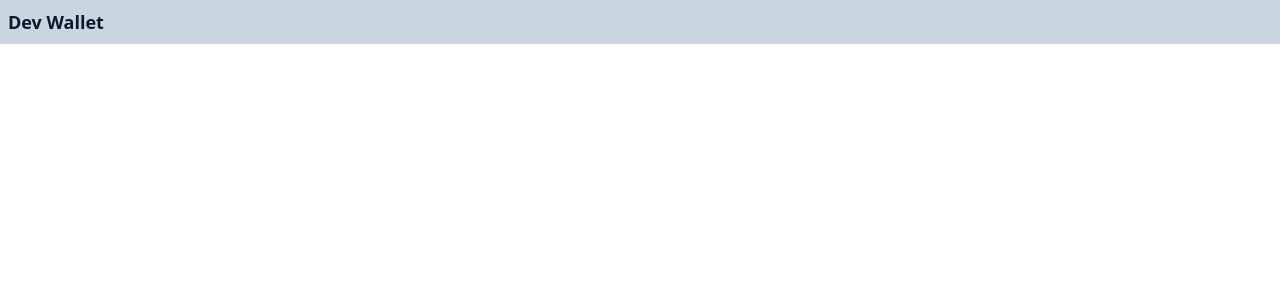
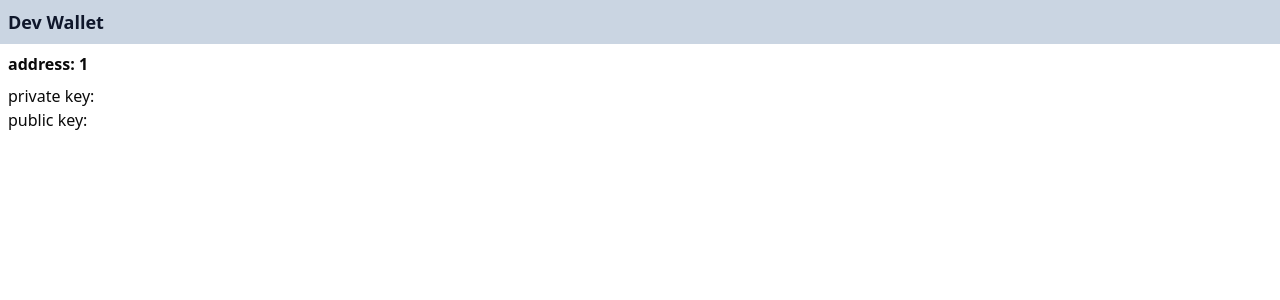
Before and after one commit to jstz-dev/dev-wallet, a React (Vite) app: page /wallets/1 in a window 1280 px wide. Shown: the top 300 px of the page. Built offline with nearby package versions, Linux system fonts and the light colour scheme.

Commit message:
feat: final wallet

```diff
--- a/src/pages/Wallet.tsx
+++ b/src/pages/Wallet.tsx
@@ -1,24 +1,26 @@
 import { useNavigate, useParams } from "react-router";
-import type { KeyStorage } from "~/lib/constants/storage";
+import { StorageKeys, type Accounts, type KeyStorage } from "~/lib/constants/storage";
 import { useStorageLocal } from "~/lib/hooks/useStorageLocal";
 
 export default function Wallet() {
-  const { address } = useParams() as { address: string };
+  const { accountAddress } = useParams() as { accountAddress: string };
   const navigate = useNavigate();
 
-  const { data } = useStorageLocal<Record<string, KeyStorage>, KeyStorage>("address", {
+  const { data } = useStorageLocal<Accounts, KeyStorage | undefined>("accounts", {
     select: (data) => {
-      const currentAddress = data[address];
-      if (!!currentAddress) navigate("/");
+      const currentAddress = data[accountAddress];
+      if (!currentAddress) navigate("/404");
 
-      return currentAddress!;
+      return currentAddress;
     },
   });
 
   return (
-    <div>
-      <h1>{address}</h1>
-      <p>{JSON.stringify(data)}</p>
+    <div className="flex flex-col px-2">
+      <h1 className="my-2 font-semibold">address: {accountAddress}</h1>
+
+      <p>private key: {data?.[StorageKeys.ACCOUNT_PRIVATE_KEY]}</p>
+      <p>public key: {data?.[StorageKeys.ACCOUNT_PUBLIC_KEY]}</p>
     </div>
   );
 }
```
